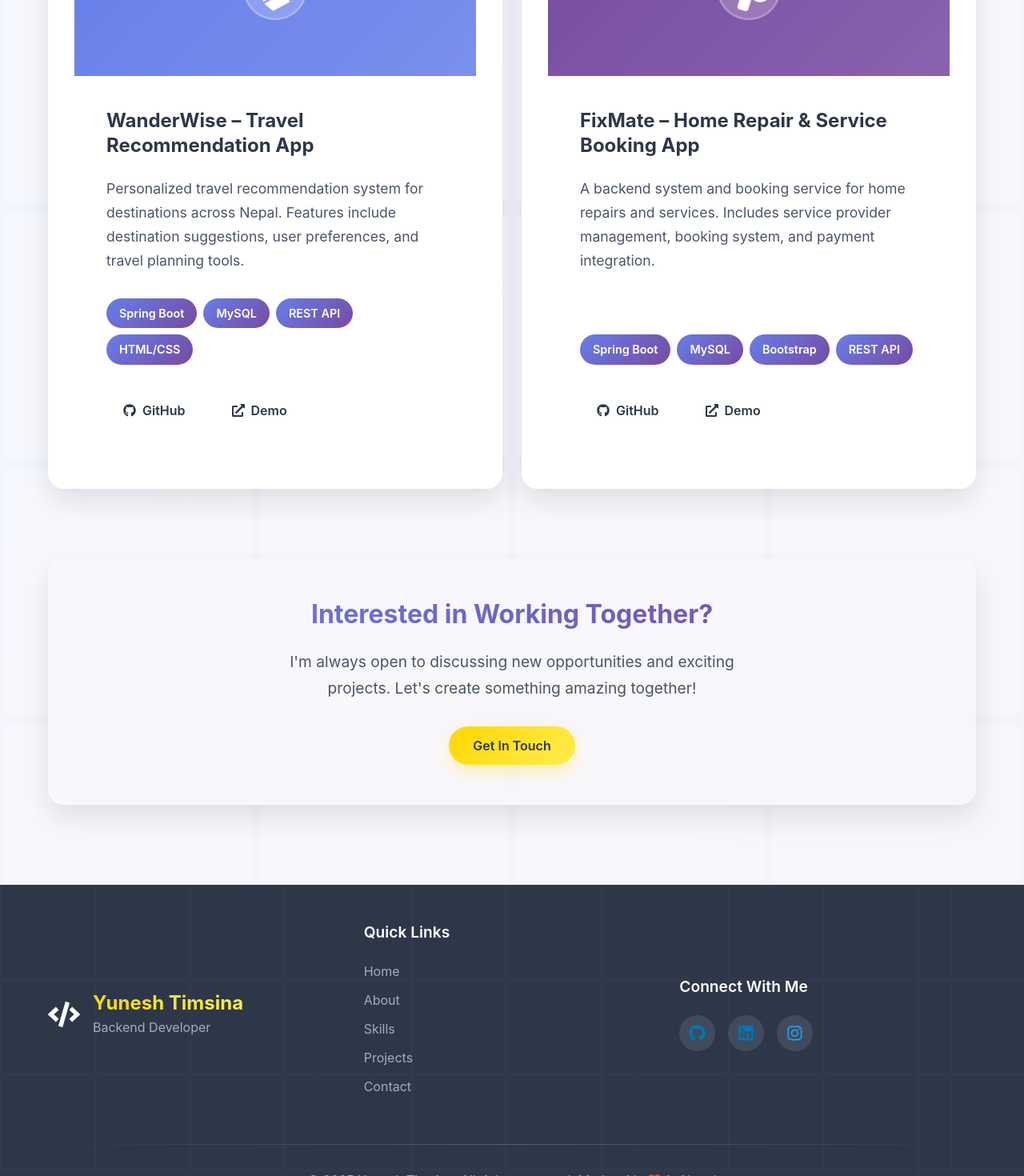
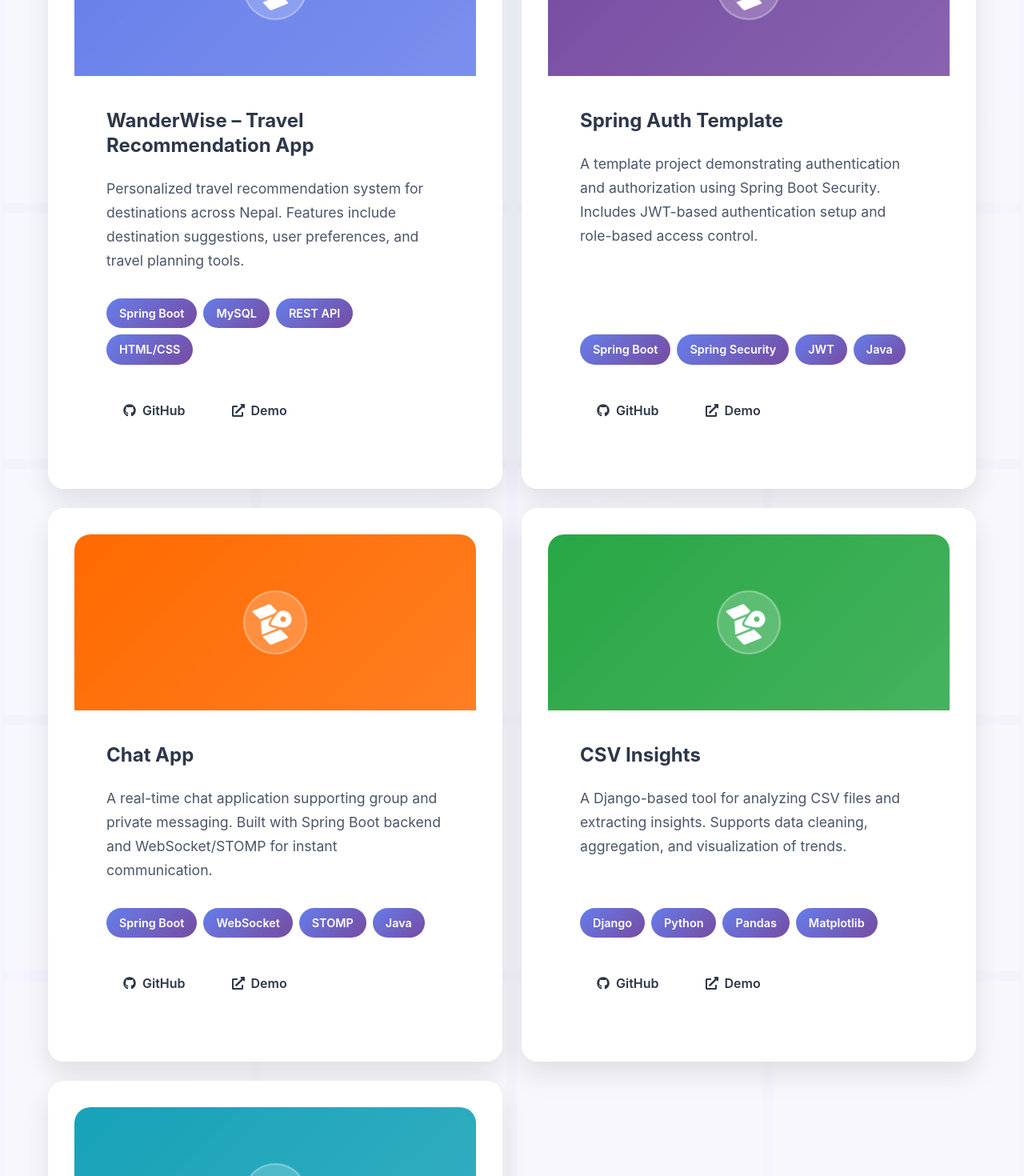
Before and after one commit to yuneshbyte01/yunesh-portfolio, a React (Create React App) app: page /projects in a window 1280 px wide. Shown: the part 380-1850 px from the top of the page at 80% size. Built offline with nearby package versions, Linux system fonts and the light colour scheme.

Commit message:
added other project in project section

```diff
--- a/src/components/Projects.tsx
+++ b/src/components/Projects.tsx
@@ -1,7 +1,7 @@
 import React from 'react';
 import { motion } from 'framer-motion';
 import { Container, Row, Col } from 'react-bootstrap';
-import { FaGithub, FaExternalLinkAlt, FaMapMarkedAlt, FaTools } from 'react-icons/fa';
+import { FaGithub, FaExternalLinkAlt, FaMapMarkedAlt } from 'react-icons/fa';
 import './Projects.css';
 
 const Projects: React.FC = () => {
@@ -18,13 +18,43 @@ const Projects: React.FC = () => {
     },
     {
       id: 2,
-      title: 'FixMate – Home Repair & Service Booking App',
-      description: 'A backend system and booking service for home repairs and services. Includes service provider management, booking system, and payment integration.',
-      technologies: ['Spring Boot', 'MySQL', 'Bootstrap', 'REST API'],
-      github: 'https://github.com/yuneshbyte01/FixMate-HomeServiceApp',
+      title: 'Spring Auth Template',
+      description: 'A template project demonstrating authentication and authorization using Spring Boot Security. Includes JWT-based authentication setup and role-based access control.',
+      technologies: ['Spring Boot', 'Spring Security', 'JWT', 'Java'],
+      github: 'https://github.com/yuneshbyte01/spring-auth-template',
       demo: '#',
-      icon: FaTools,
+      icon: FaMapMarkedAlt,
       color: '#764ba2'
+    },
+    {
+      id: 3,
+      title: 'Chat App',
+      description: 'A real-time chat application supporting group and private messaging. Built with Spring Boot backend and WebSocket/STOMP for instant communication.',
+      technologies: ['Spring Boot', 'WebSocket', 'STOMP', 'Java'],
+      github: 'https://github.com/yuneshbyte01/chat-app',
+      demo: '#',
+      icon: FaMapMarkedAlt,
+      color: '#ff6a00'
+    },
+    {
+      id: 4,
+      title: 'CSV Insights',
+      description: 'A Django-based tool for analyzing CSV files and extracting insights. Supports data cleaning, aggregation, and visualization of trends.',
+      technologies: ['Django', 'Python', 'Pandas', 'Matplotlib'],
+      github: 'https://github.com/yuneshbyte01/csv_insights',
+      demo: '#',
+      icon: FaMapMarkedAlt,
+      color: '#28a745'
+    },
+    {
+      id: 5,
+      title: 'Placement System',
+      description: 'A project for managing student placements. Includes features like student registration, company job postings, and application tracking.',
+      technologies: ['Spring Boot', 'MySQL', 'Java'],
+      github: 'https://github.com/yuneshbyte01/placement-system',
+      demo: '#',
+      icon: FaMapMarkedAlt,
+      color: '#17a2b8'
     }
   ];
 
```
Also changed, not shown: 1 other file (tests, documents, lock files or other folders). Lines whose indentation alone changed are shown as unchanged.
